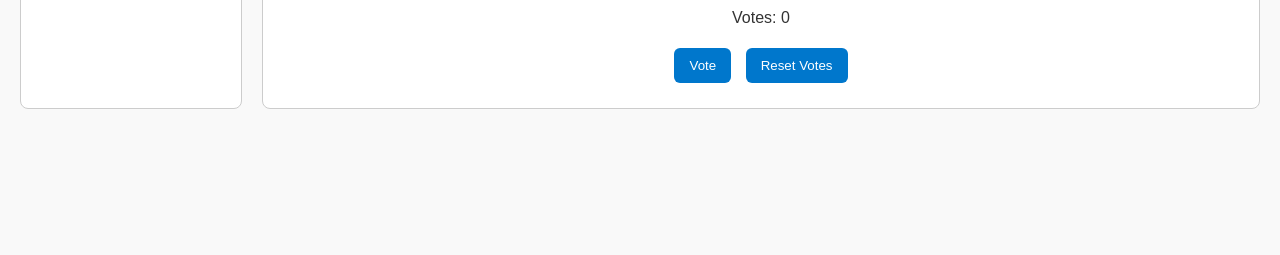
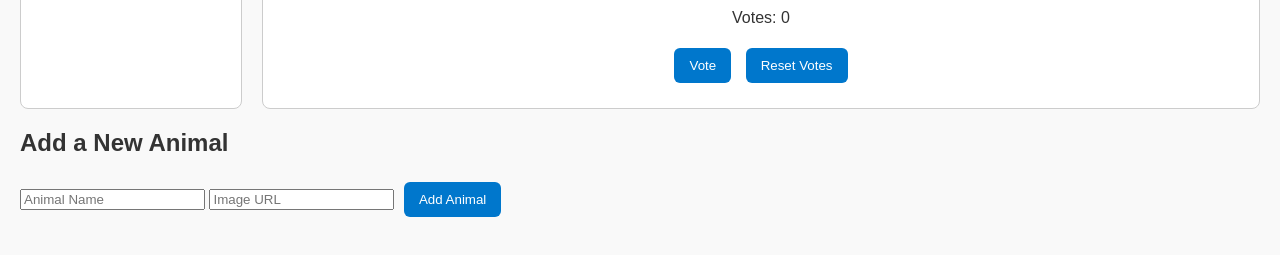
Before and after one commit to wacerakibucha/flatacuties-code-challenge, a plain HTML site: page index.html in a window 1280 px wide. Shown: the part 207-462 px from the top of the page. Drawn offline with Linux system fonts and the light colour scheme; no server answers.

Commit message:
Update index.html

```diff
--- a/index.html
+++ b/index.html
@@ -24,5 +24,14 @@
   </div>
 
   <script src="script.js"></script>
+<!-- Add new animal form -->
+  <section>
+    <h2>Add a New Animal</h2>
+    <form id="animal-form">
+      <input type="text" id="name" placeholder="Animal Name" required>
+      <input type="text" id="image" placeholder="Image URL" required>
+      <button type="submit">Add Animal</button>
+    </form>
+  </section>
 </body>
 </html>
```
